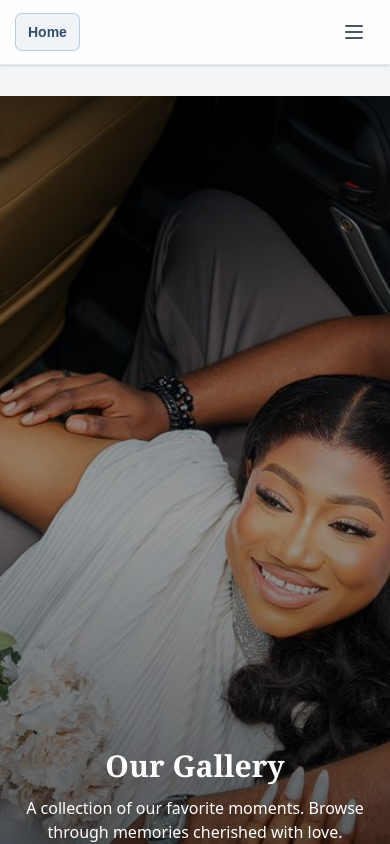
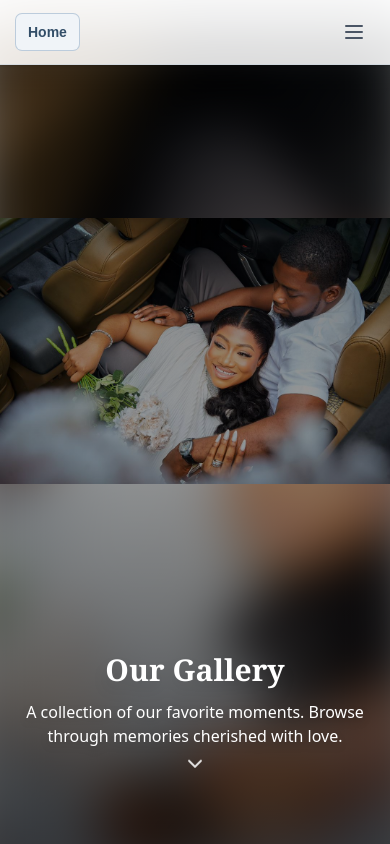
Before and after one commit to takowprogrammer/rsvp-fe, a Next.js app in the folder frontend/: page /gallery in a window 390 px wide. Shown: the top 844 px of the page. Built offline with nearby package versions, Linux system fonts and the light colour scheme; a web font is replaced by a local one.

Commit message:
fix: make gallery hero image responsive

```diff
--- a/frontend/app/gallery/page.tsx
+++ b/frontend/app/gallery/page.tsx
@@ -1,10 +1,20 @@
 "use client";
 import Link from "next/link";
-import { useState } from "react";
+import { useState, useEffect } from "react";
 import Image from "next/image";
 
 export default function GalleryPage() {
     const [selectedImage, setSelectedImage] = useState<string | null>(null);
+
+    useEffect(() => {
+        const setVh = () => {
+            const vh = window.innerHeight * 0.01;
+            document.documentElement.style.setProperty('--vh', `${vh}px`);
+        };
+        setVh();
+        window.addEventListener('resize', setVh);
+        return () => window.removeEventListener('resize', setVh);
+    }, []);
 
     // Gallery photos organized by category (add Videos)
     const galleryCategories = {
@@ -51,14 +61,25 @@ export default function GalleryPage() {
     };
 
     return (
-        <div className="min-h-screen bg-gray-100 font-sans pt-24">
+        <div className="min-h-screen bg-gray-100 font-sans pt-16">
             {/* Hero Section */}
-            <div className="relative h-screen w-full">
+            <div
+                className="relative w-full"
+                style={{ height: 'calc(var(--vh, 1vh) * 100 - 64px)' }}
+            >
+                <Image
+                    src="/photos/gallery/IMG-20250905-WA0021.jpg"
+                    alt=""
+                    aria-hidden="true"
+                    fill
+                    className="object-cover blur-xl scale-110"
+                    style={{ objectPosition: 'center 30%' }}
+                />
                 <Image
                     src="/photos/gallery/IMG-20250905-WA0021.jpg"
                     alt="Doris and Emmanuel"
                     fill
-                    className="object-cover"
+                    className="object-contain"
                     style={{ objectPosition: 'center 30%' }}
                     priority
                 />
```
